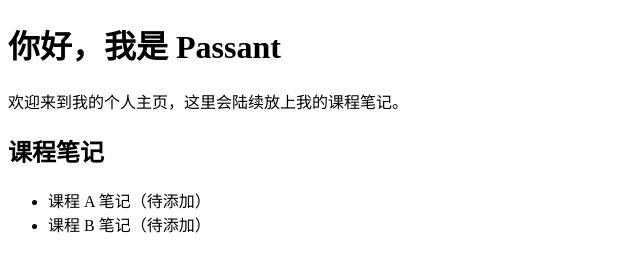
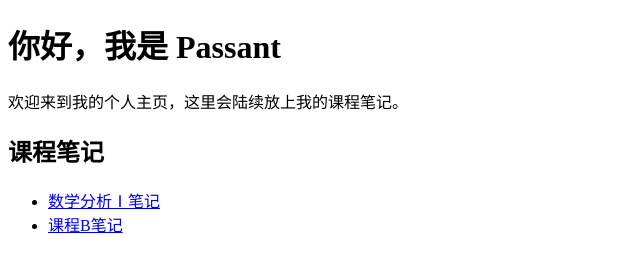
Before and after one commit to Passanteur/Passant_homepage, a plain HTML site: page index.html in a window 1280 px wide. Shown: the whole page, without its empty margins (0-640 px from the left). Drawn offline with Linux system fonts and the light colour scheme.

Commit message:
Update index.html

```diff
--- a/index.html
+++ b/index.html
@@ -10,8 +10,8 @@
 
   <h2>课程笔记</h2>
   <ul>
-    <li>课程 A 笔记（待添加）</li>
-    <li>课程 B 笔记（待添加）</li>
+    <li><a href="https://github.com/Passanteur/Passant_homepage/releases/download/MA1/Mathematical.Analysis.pdf" target="_blank">数学分析Ⅰ笔记</a></li>
+    <li><a href="https://github.com/你的用户名/仓库名/releases/download/v1.0/笔记2.pdf" target="_blank">课程B笔记</a></li>
   </ul>
 </body>
 </html>
```
